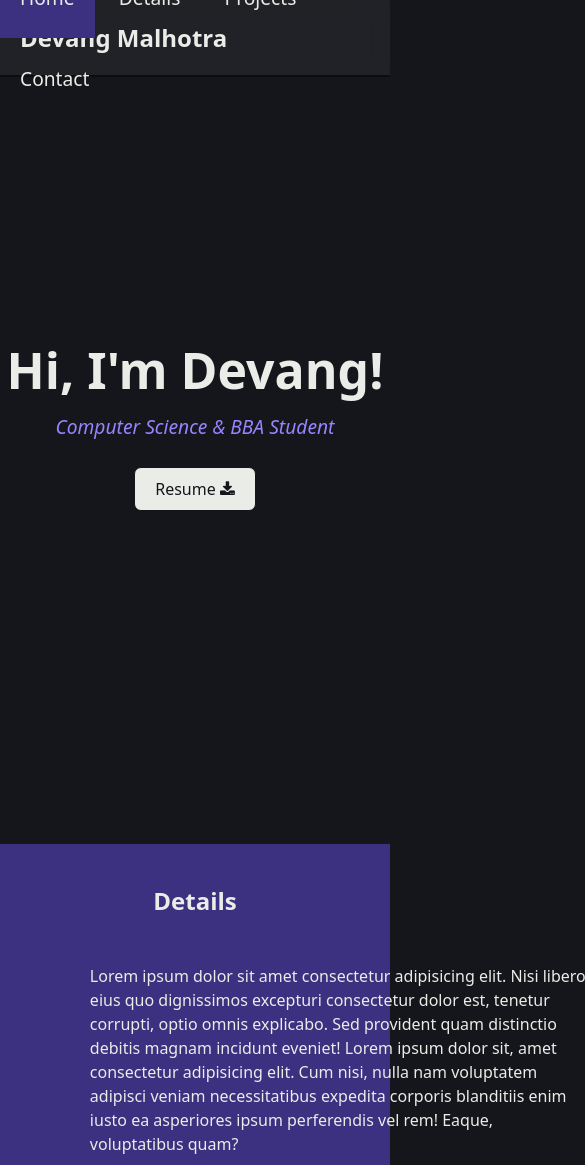
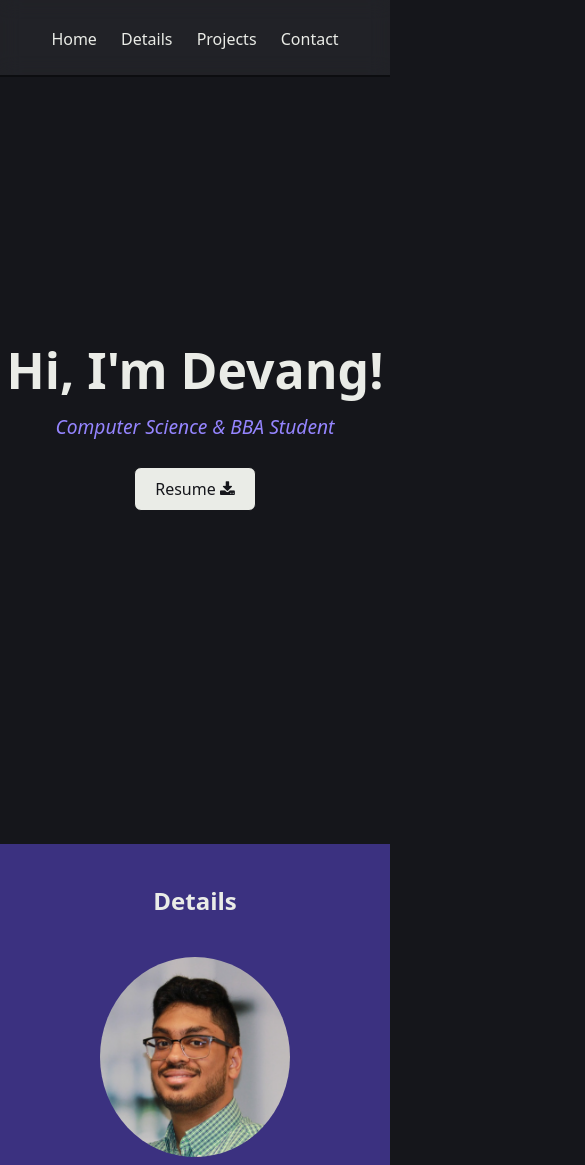
Before and after one commit to devangmalhotra/personal-portfolio-website, a plain HTML site: page index.html in a window 390 px wide. Shown: the top 1165 px of the page, 585 px wide, since content can reach past the window. Drawn offline with Linux system fonts and the light colour scheme.

Commit message:
added media queries

```diff
--- a/styles.css
+++ b/styles.css
@@ -136,7 +136,7 @@ h2 {
 .info-text {
     line-height: 1.5;
     max-width: 500px;
-    min-width: 500px;
+    min-width: 200px;
 }
 
 .tech-stack-icon-div {
@@ -293,4 +293,58 @@ h2 {
     justify-content: center;
     padding: 20px;
     font-weight: bold;
+    text-align: center;
 }
+
+@media screen and (max-width: 950px){
+    #cards {
+        flex-direction: column;
+    }
+}
+
+@media screen and (max-width: 780px){
+    #contact-content {
+        flex-direction: column;
+        gap: 30px;
+    }
+
+    .contact-container {
+        flex-direction: column;
+        text-align: center;
+    }
+}
+
+@media screen and (max-width: 700px) {
+    #details-content {
+        flex-direction: column;
+    }
+
+    .pfp {
+        margin: 0 0 40px 0;
+    }
+
+    .info-text {
+        text-align: center;
+    }
+}
+
+@media screen and (max-width: 620px) {
+    h2 {
+        display: none;
+    }
+
+    #navbar {
+        display: flex;
+        align-items: center;
+        justify-content: center;
+        width: 100%;
+    }
+
+    li a {
+        font-size: medium;
+    }
+
+    li {
+        padding: 10px;
+    }
+}
```
